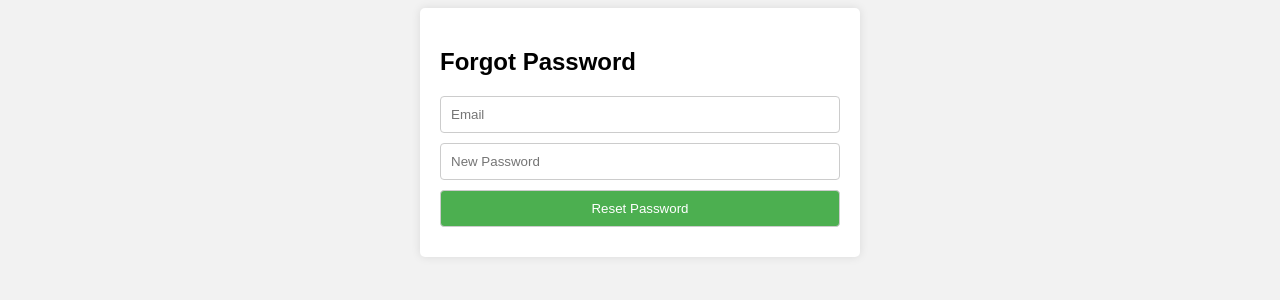
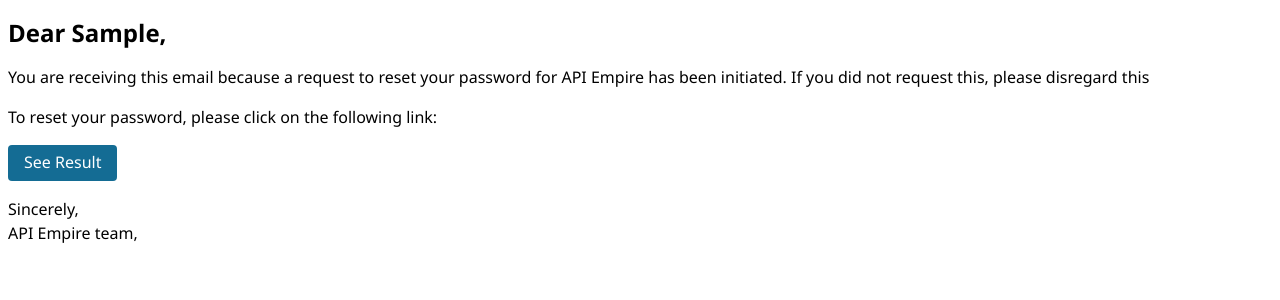
Before and after one commit to AhmedMohamed800/API-Empire, a Flask app: template api/v1/templates/forgot.html in a window 1280 px wide. Shown: the top 300 px of the page. Run offline with Flask 2, Linux system fonts and the light colour scheme; the template is opened without the code that fills it: most values are stand-ins (such as "Sample title", 1, 10 or a date in 2020).

Commit message:
update: forgot.html

```diff
--- a/api/v1/templates/forgot.html
+++ b/api/v1/templates/forgot.html
@@ -1,47 +1,54 @@
 <!DOCTYPE html>
-<html>
+<html lang="en">
   <head>
-    <title>Forgot Password</title>
+    <meta charset="UTF-8" />
+    <meta name="viewport" content="width=device-width, initial-scale=1.0" />
+    <title>Reset Password</title>
     <style>
-        /* Add your CSS styling here */
-        /* For example: */
-        body {
-            background-color: #f2f2f2;
-            font-family: Arial, sans-serif;
+      body,
+      html {
+        font-family: "Segoe UI", Tahoma, Geneva, Verdana, sans-serif;
       }
-        .form-container {
-            max-width: 400px;
-            margin: 0 auto;
-            padding: 20px;
-            background-color: #fff;
-            border-radius: 5px;
-            box-shadow: 0 0 10px rgba(0, 0, 0, 0.1);
+      p {
+        font-size: 1rem;
+        line-height: 1.5;
+        margin-bottom: 1rem;
+        text-align: justify;
       }
-        .form-container input[type="text"],
-        .form-container input[type="password"],
-        .form-container button {
-            width: 100%;
-            padding: 10px;
-            margin-bottom: 10px;
-            border: 1px solid #ccc;
-            border-radius: 4px;
-            box-sizing: border-box;
+      h1 {
+        font-size: 1.5rem;
+        font-weight: 600;
+        margin-bottom: 1rem;
       }
-        .form-container button {
-            background-color: #4CAF50;
+      #result {
+        display: inline-block;
+        padding: 0.4rem 1rem 0.5rem 1rem;
+        background-color: #146c94;
         color: #fff;
-            cursor: pointer;
+        text-decoration: none;
+        border-radius: 0.25rem;
+      }
+      #singiture {
+        display: flex;
+        flex-direction: column;
       }
     </style>
   </head>
   <body>
-    <div class="form-container">
-        <h2>Forgot Password</h2>
-        <form action="http://127.0.0.1:5000/api/v1/rest" method="post">
-            <input type="text" name="email" placeholder="Email" required>
-            <input type="password" name="password" placeholder="New Password" required>
-            <button type="submit">Reset Password</button>
-        </form>
-    </div>
+    <h1>Dear {{first_name}},</h1>
+    <p>
+      You are receiving this email because a request to reset your password for
+      API Empire has been initiated. If you did not request this, please
+      disregard this
+    </p>
+    <p>To reset your password, please click on the following link:</p>
+    <a
+      target="_blank"
+      id="result"
+      href="http://localhost:3333/auth/reset/{{token}}"
+      >See Result</a
+    >
+
+    <p id="singiture">Sincerely, <span>API Empire team,</span></p>
   </body>
 </html>
```
Lines whose indentation alone changed are shown as unchanged.
